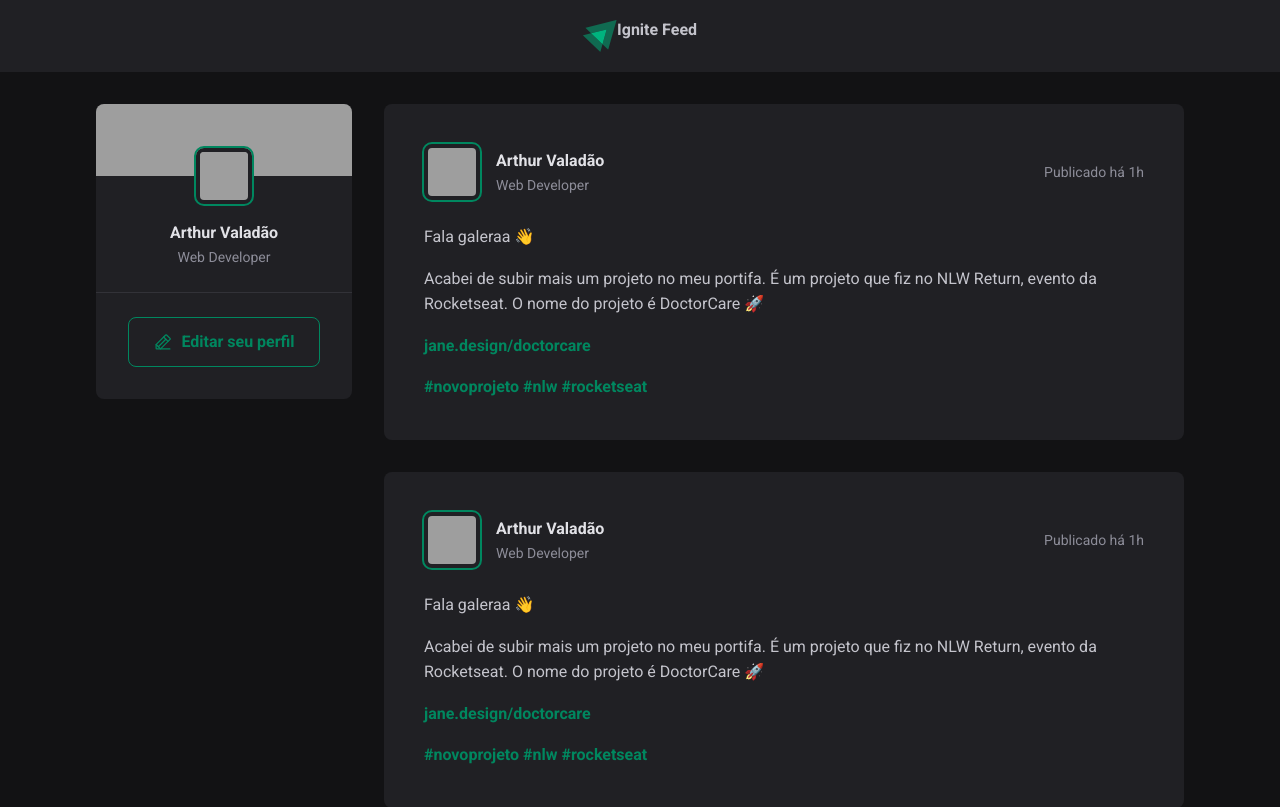
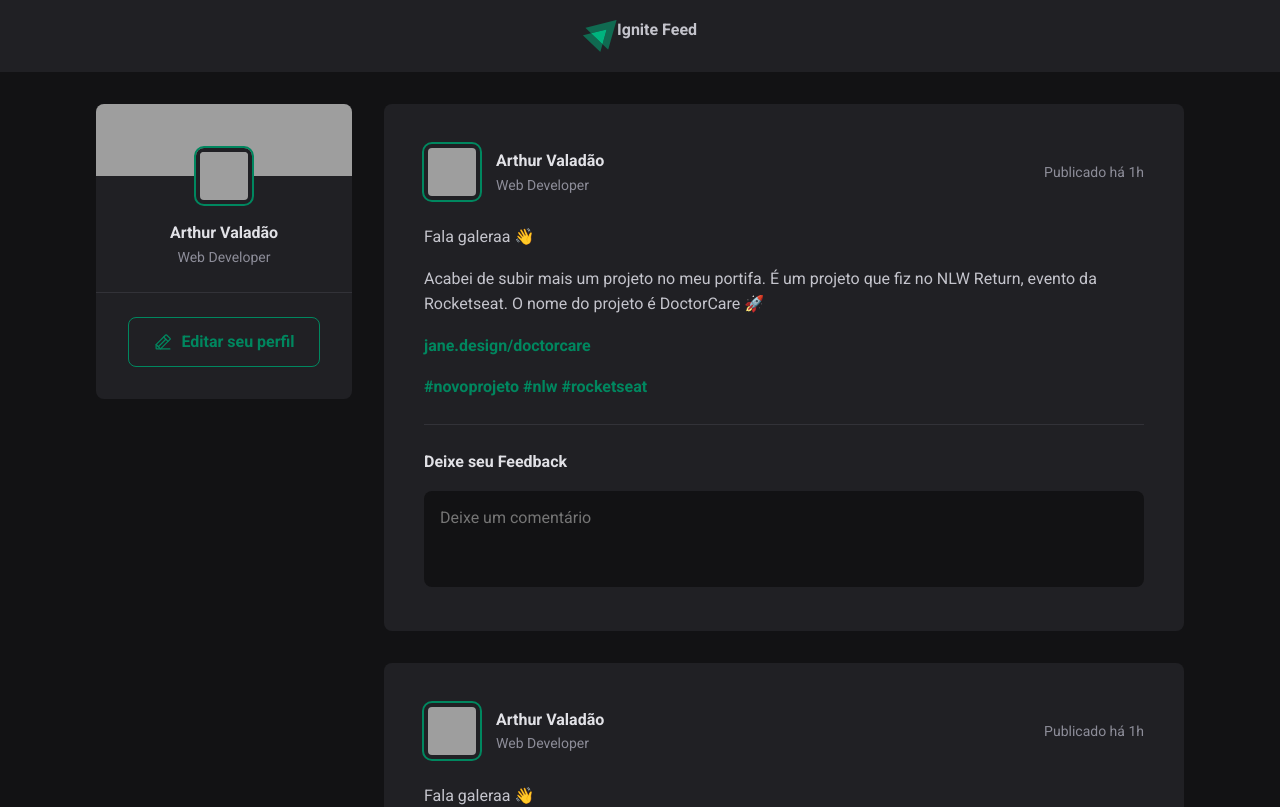
Before and after one commit to Arthur-Valadao/Feed-Project, a React (Vite) app: page / in a window 1280 px wide. Shown: the top 807 px of the page. Built offline with nearby package versions, Linux system fonts and the light colour scheme; grey boxes are pictures that could not be loaded.

Commit message:
styles Posts component complete

```diff
--- a/src/components/Posts/Posts.jsx
+++ b/src/components/Posts/Posts.jsx
@@ -28,10 +28,18 @@
         </p>
         <p>
           <a href="">#novoprojeto </a>
-          <a href>#nlw </a>
-          <a href>#rocketseat </a>
+          <a href="">#nlw </a>
+          <a href="">#rocketseat </a>
         </p>
       </div>
+
+      <form className={styles.commentForm}>
+        <strong>Deixe seu Feedback</strong>
+        <textarea placeholder="Deixe um comentário" />
+        <footer>
+          <button type="submit">Publicar</button>
+        </footer>
+      </form>
     </article>
   );
 }
--- a/src/components/Posts/Posts.module.css
+++ b/src/components/Posts/Posts.module.css
@@ -66,3 +66,54 @@
   color: var(--gray-400);
   line-height: 1.6;
 }
+
+.commentForm {
+  width: 100%;
+  margin-top: 1.5rem;
+  padding-top: 1.5rem;
+  border-top: 1px solid var(--gray-600);
+}
+
+.commentForm > strong {
+  line-height: 1.6;
+  color: var(--gray-100);
+}
+
+.commentForm textarea {
+  width: 100%;
+  background: var(--gray-900);
+  border: 0;
+  resize: none;
+  height: 6rem;
+  padding: 1rem;
+  border-radius: 8px;
+  color: var(--gray-100);
+  line-height: 1.4;
+  margin-top: 1rem;
+}
+
+.commentForm footer {
+  visibility: hidden;
+  max-height: 0;
+}
+
+.commentForm:focus-within footer {
+  visibility: visible;
+  max-height: none;
+}
+
+.commentForm button {
+  padding: 1rem 1.5rem;
+  margin-top: 1rem;
+  border-radius: 8px;
+  border: 0;
+  background: var(--green-500);
+  color: var(--white);
+  font-weight: bold;
+  cursor: pointer;
+  transition: background-color 0.1s;
+}
+
+.commentForm button:hover {
+  background: var(--green-300);
+}
--- a/src/global.css
+++ b/src/global.css
@@ -10,6 +10,11 @@
 
   --green-300: #00b37e;
   --green-500: #00875f;
+}
+
+:focus {
+  outline: transparent;
+  box-shadow: 0 0 0 2px var(--green-500);
 }
 
 * {
```
